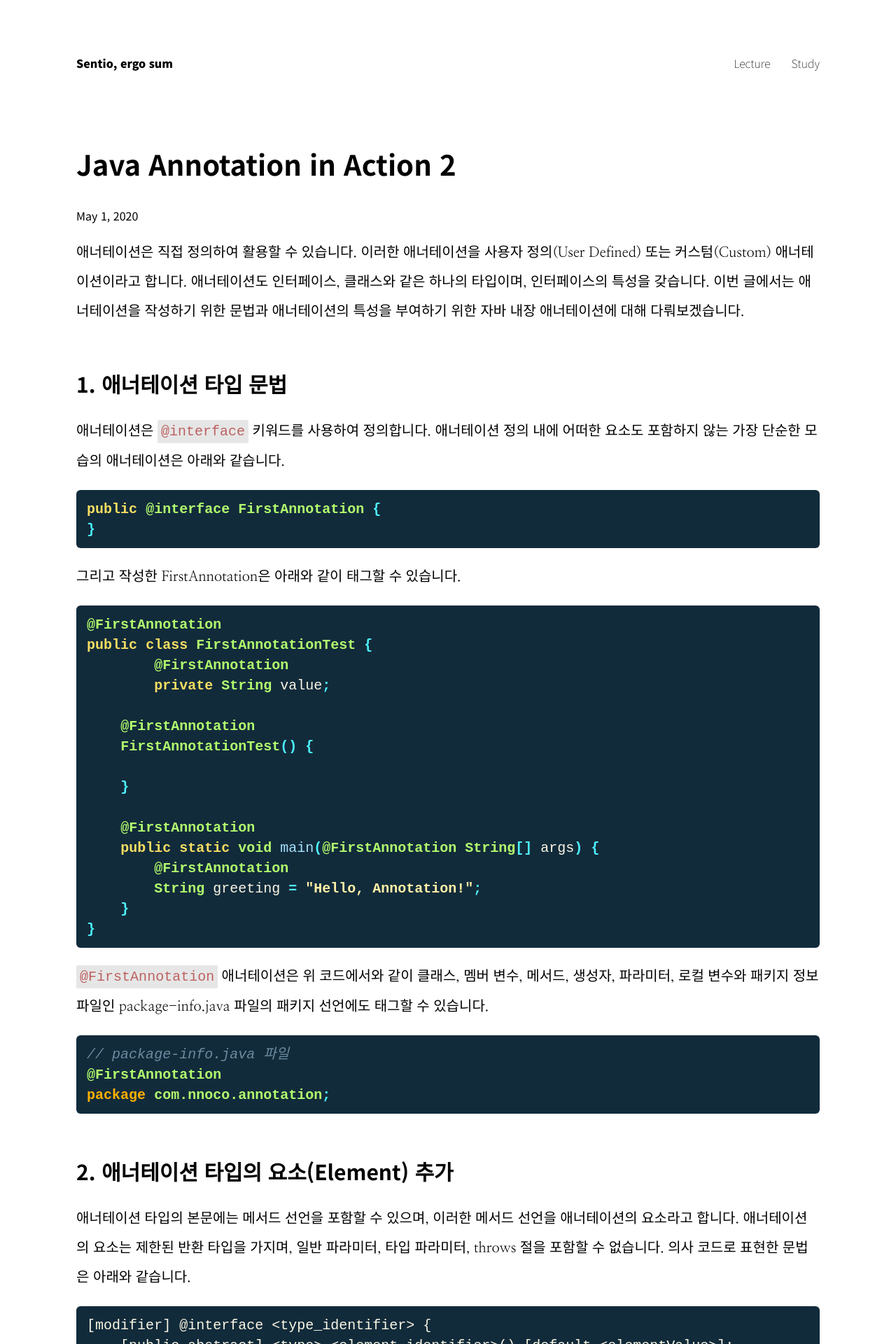
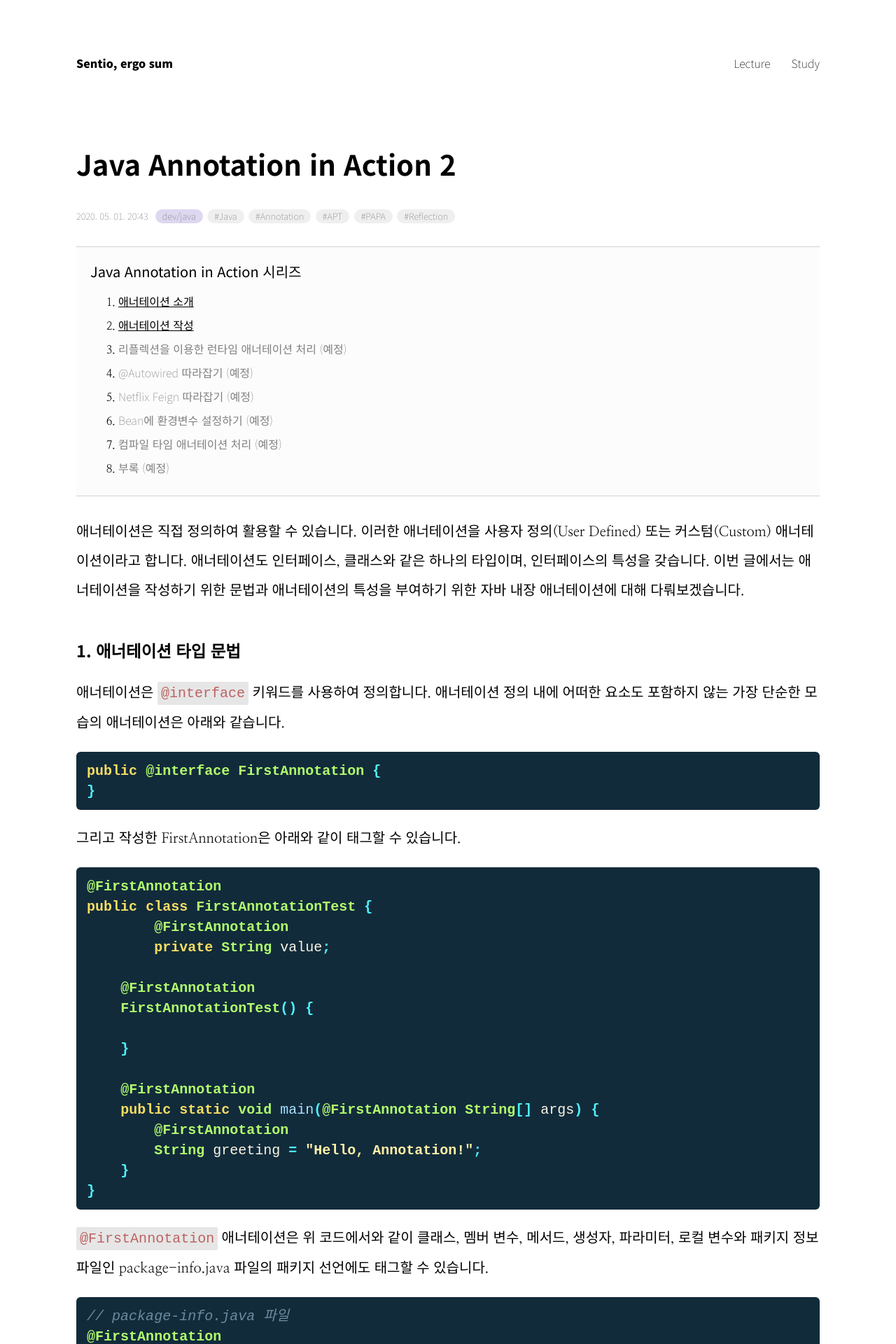
Before and after one commit to nnoco/nnoco.github.io, a Jekyll site: the page built from _posts/dev/java/2020-05-01-Java-Annotation-in-Action-2.md, in a window 1280 px wide. Shown: the top 1920 px of the page at 70% size. Built offline with Jekyll 4.4.1, drawn with Linux system fonts in a browser that asks for light colours; some web fonts are replaced; our own code applies the rules of GitHub Pages for plain Markdown files; comment, search, counter and statistics services are not loaded.

Commit message:
포스트 Series 적용

```diff
--- /dev/null
+++ b/_data/series/java_annotation_in_action.yaml
@@ -0,0 +1,31 @@
+name: Java Annotation in Action
+posts:
+  - title: '애너테이션 소개'
+    path: /dev/java/2020/05/02/Java-Annotation-in-Action-1.html
+
+  - title: '애너테이션 작성'
+    path: /dev/java/2020/05/02/Java-Annotation-in-Action-2.html
+
+  - title: '리플렉션을 이용한 런타임 애너테이션 처리'
+    path: /dev/java/2020/05/02/Java-Annotation-in-Action-3.html
+    published: false
+
+  - title: '@Autowired 따라잡기'
+    path: /dev/java/2020/05/02/Java-Annotation-in-Action-4.html
+    published: false
+
+  - title: 'Netflix Feign 따라잡기'
+    path: /dev/java/2020/05/02/Java-Annotation-in-Action-5.html
+    published: false
+
+  - title: 'Bean에 환경변수 설정하기'
+    path: /dev/java/2020/05/02/Java-Annotation-in-Action-6.html
+    published: false
+
+  - title: '컴파일 타임 애너테이션 처리'
+    path: /dev/java/2020/05/02/Java-Annotation-in-Action-7.html
+    published: false
+
+  - title: '부록'
+    path: /dev/java/2020/05/02/Java-Annotation-in-Action-8.html
+    published: false
--- a/_layouts/home.html
+++ b/_layouts/home.html
@@ -23,7 +23,7 @@ title: HOME
 
         <!-- Post Meta Data -->
         <p class="post-meta">
-          <time>
+          <time datetime="{{ post.date | date_to_xmlschema }}" itemprop="dtPublished">
             {{ post.date | date: "%Y. %m. %d." }}
           </time>
 
--- a/_layouts/post.html
+++ b/_layouts/post.html
@@ -8,20 +8,47 @@ layout: default
     <p class="post-meta">
       <time class="dt-published" datetime="{{ page.date | date_to_xmlschema }}" itemprop="datePublished">
         {%- assign date_format = site.minima.date_format | default: "%b %-d, %Y" -%}
-        {{ page.date | date: date_format }}
+        {{ page.date | date: "%Y. %m. %d. %H:%M" }}
       </time>
       {%- if page.author -%}
         • <span itemprop="author" itemscope itemtype="http://schema.org/Person"><span class="p-author h-card" itemprop="name">{{ page.author }}</span></span>
-      {%- endif -%}</p>
+      {%- endif -%}
+
+      {%- if page.categories.size > 0 -%}
+        <span class="post-meta-item post-category">{{ page.categories | join: "/"}}</span>
+      {%- endif -%}
+
+      {%- if page.tags.size > 0 -%}
+        {%- for tag in page.tags -%}
+          <span class="post-meta-item post-tag">#{{ tag }}</span>
+        {%- endfor -%}
+      {%- endif -%}
+    </p>
   </header>
 
-  <div class="post-content e-content" itemprop="articleBody">
+  <nav class="post-content e-content" itemprop="articleBody">
+    {% if page.series != nil %}
+    {% assign series = site.data.series[page.series] %}
+    <div class="post-series">
+      <header>{{ series.name }} 시리즈</header>
+      <ol>
+        {% for post in series.posts %}
+        <li>
+          {% if post.published == false %}
+          <span class="series-not-published">{{ post.title }}</span>
+          {% elsif page.url == post.path %}
+          <span class="series-current">{{ post.title }}</span>
+          {% else %}
+          <a href="{{ post.path }}">{{ post.title }}</a>
+          {% endif %}
+        </li>
+        {% endfor %}
+      </ol>
+    </div>
+    {% endif %}
+
     {{ content }}
-  </div>
-
-  {%- if site.disqus.shortname -%}
-    {%- include disqus_comments.html -%}
-  {%- endif -%}
+  </nav>
 
   <a class="u-url" href="{{ page.url | relative_url }}" hidden></a>
 </article>
--- a/_sass/nnoco.scss
+++ b/_sass/nnoco.scss
@@ -73,34 +73,6 @@
             }
         }
 
-        .post-meta {
-            margin-block-start: 16px;
-            color: grey;
-            font-size: 0.8em;
-            font-weight: 100;
-            line-height: 2em;
-
-            time {
-                margin-right: 0.5em;
-            }
-
-            .post-meta-item {
-                line-height: 1.2em;
-                background-color: #efefef;
-                padding: 2px 10px;
-                box-sizing: content-box;
-                border-radius: 1em;
-                margin-right: 0.5em;
-                display: inline-block;
-            }
-        }
-
-
-
-        .post-time {
-            font-size: 1em;
-            font-weight: lighter;
-        }
         .excerpt {
             line-height: 2;
             font-family: 'Nanum Myeongjo', serif;
@@ -179,3 +151,34 @@
 .post-content {
     font-family: 'Nanum Myeongjo', serif
 }
+
+.post-meta {
+    margin-block-start: 16px;
+    color: grey;
+    font-size: 0.8em;
+    font-weight: 100;
+    line-height: 2em;
+
+    time {
+        margin-right: 0.5em;
+    }
+
+    .post-meta-item {
+        line-height: 1.2em;
+        background-color: #efefef;
+        padding: 2px 10px;
+        box-sizing: content-box;
+        border-radius: 1em;
+        margin-right: 0.5em;
+        display: inline-block;
+    }
+
+    .post-category {
+        background-color: #ded7f0;
+    }
+}
+
+.post-time {
+    font-size: 1em;
+    font-weight: lighter;
+}
--- a/_sass/post.scss
+++ b/_sass/post.scss
@@ -25,6 +25,15 @@
         background-color: rgb(230, 230, 230);
         border-radius: 2px;
         color: #bd6161;
+    }
+
+    kbd {
+        box-sizing: content-box;
+        padding: 5px;
+        background-color: #000000;
+        border-radius: 2px;
+        color: white;
+        font-family: 'Courier New', Courier, monospace;
     }
 
     strong {
@@ -81,6 +90,23 @@
         max-width: 100%;
     }
 
+    figure {
+        text-align: center;
+        padding: 1em 0 0.5em 0;
+
+        figcaption {
+            :after {
+                content: ">"
+            }
+            :before {
+                content: "<"
+            }
+
+            font-weight: 100;
+            font-size: 0.7em;
+        }
+    }
+
     blockquote {
         position: relative;
         margin: 2em 0;
@@ -109,5 +135,37 @@
         overflow-x: scroll;
     }
 
+    .post-series {
+        margin: 30px 0;
+        border-top: 1px solid lightgray;
+        border-bottom: 1px solid lightgray;
+        padding: 20px 20px 10px 20px;
+        background-color: #fcfcfc;
 
+        li {
+            font-size: 0.8em;
+            line-height: 1em;
+        }
+
+        li:not(:last-child) {
+            margin-bottom: 1em;
+        }
+
+        .series-not-published {
+            color: gray;
+            font-weight: 100;
+        }
+
+        .series-not-published::after {
+            content: " (예정)"
+        }
+
+        .series-current {
+            font-weight: 600;
+        }
+
+        .series-current::after {
+            content: " 👈";
+        }
+    }
 }
```
